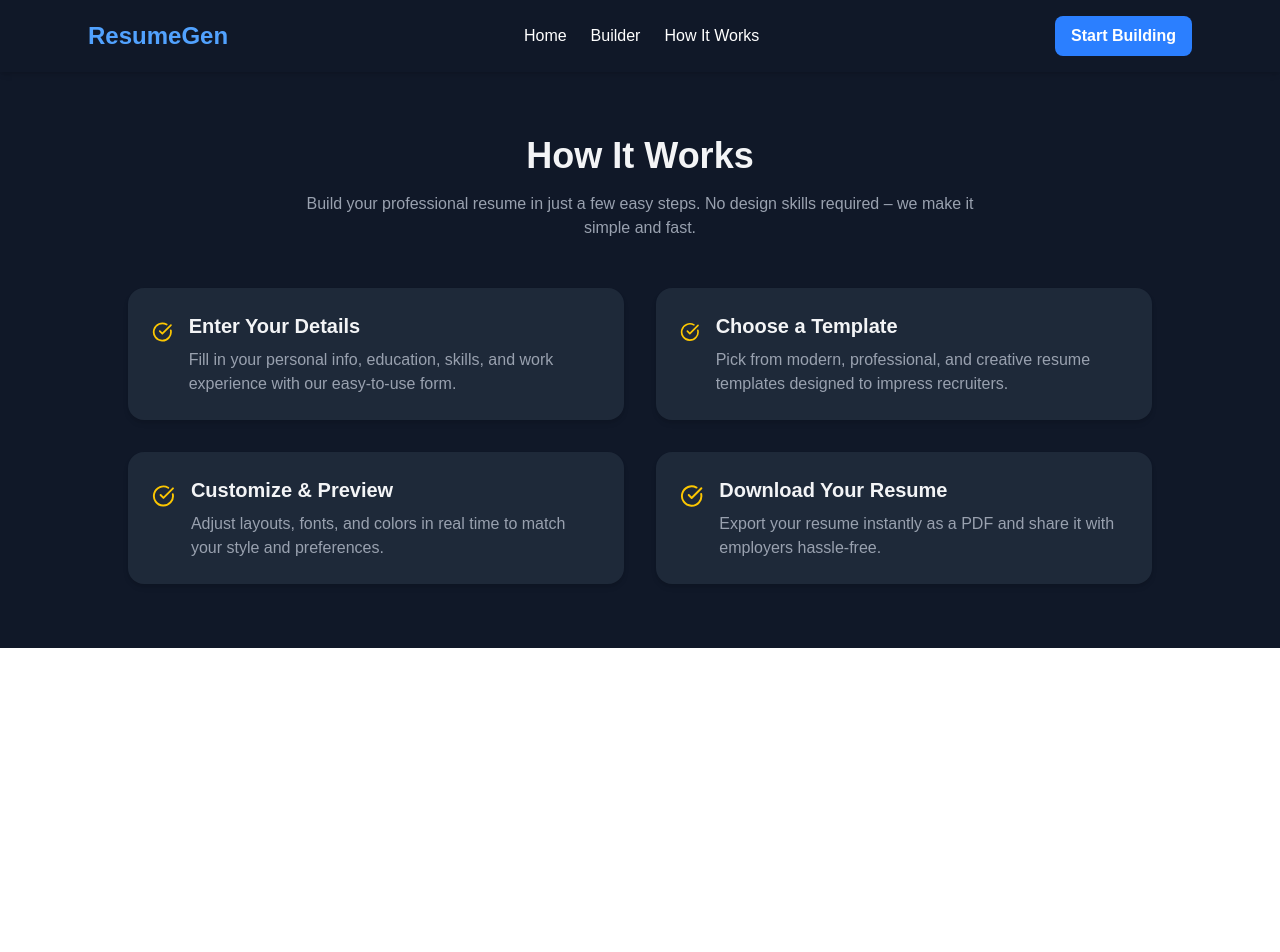
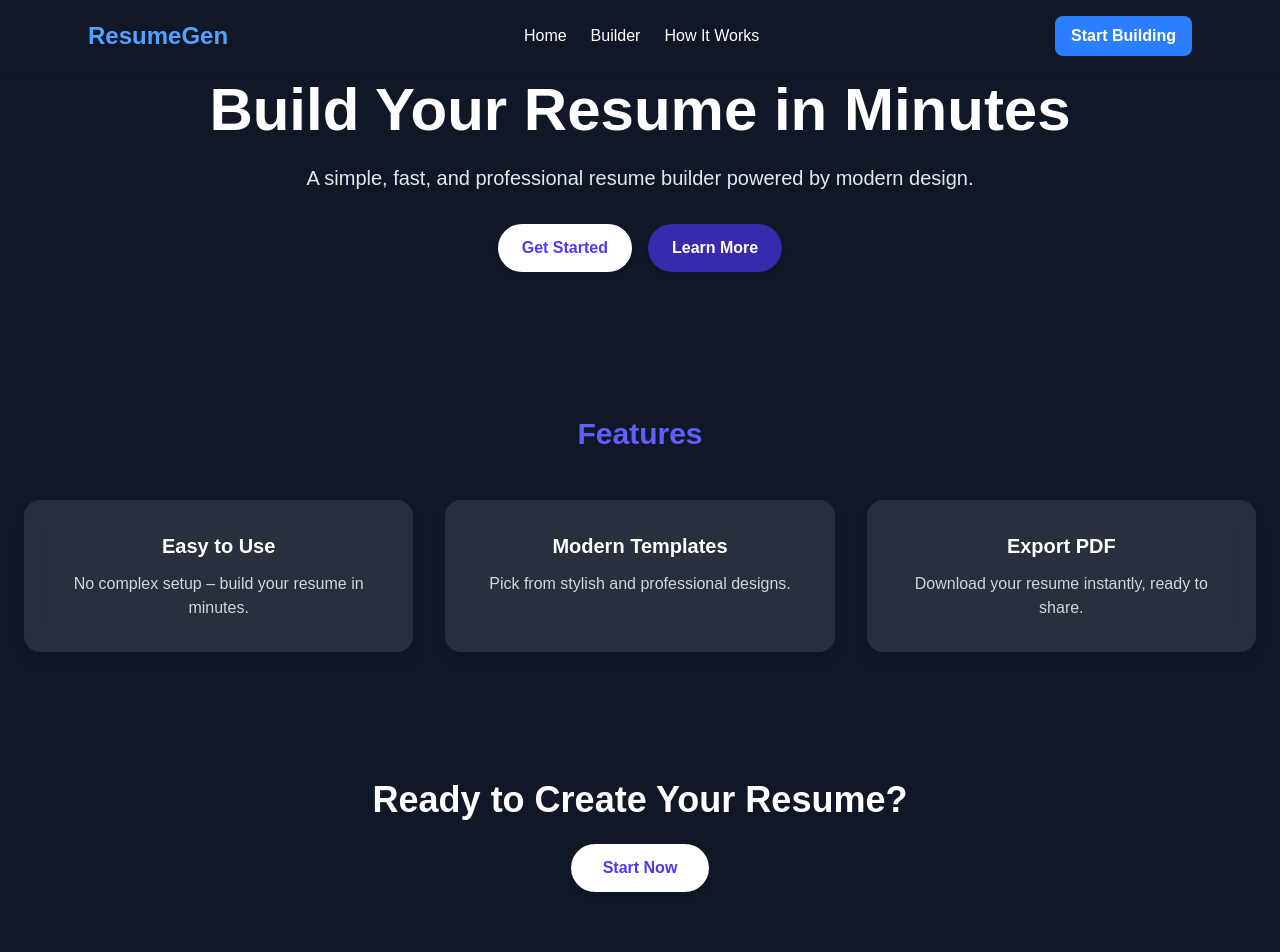
Before and after one commit to aryan21231212/Resume-builder, a Next.js app: page / in a window 1280 px wide. Shown: the top 952 px of the page. Before the commit the page ends 800 px from the top, so only its background shows below. Built offline with nearby package versions, Linux system fonts and the light colour scheme.

Commit message:
home section cretaed

```diff
--- a/app/page.tsx
+++ b/app/page.tsx
@@ -1,11 +1,13 @@
 import React from 'react'
 import Navbar from '../components/Navbar'
 import HowitWorks from '@/components/HowitWorks'
+import Home from '@/components/Home'
 
 const page = () => {
   return (
     <>
       <Navbar />
+      <Home />
       <HowitWorks />
     </>
   )
--- /dev/null
+++ b/components/Home.tsx
@@ -0,0 +1,62 @@
+"use client";
+import React from "react";
+
+const Home = () => {
+  return (
+    <div className="flex flex-col items-center w-full">
+
+      <section className="w-full bg-gray-900 text-white text-center py-20 px-6">
+        <h1 className="text-4xl md:text-6xl font-extrabold mb-6">
+          Build Your Resume in Minutes
+        </h1>
+        <p className="text-lg md:text-xl text-gray-200 mb-8">
+          A simple, fast, and professional resume builder powered by modern design.
+        </p>
+        <div className="flex justify-center gap-4">
+          <button className="bg-white text-indigo-600 px-6 py-3 rounded-full font-semibold shadow-md hover:bg-gray-100 transition">
+            Get Started
+          </button>
+          <button className="bg-indigo-800 px-6 py-3 rounded-full font-semibold shadow-md hover:bg-indigo-700 transition">
+            Learn More
+          </button>
+        </div>
+      </section>
+
+      {/* Features Section */}
+      <section className="py-16 bg-gray-900 px-6  w-full text-center">
+        <h2 className="text-3xl font-bold text-indigo-500 mb-12">Features</h2>
+        <div className="grid gap-8 md:grid-cols-3">
+          {[
+            { title: "Easy to Use", desc: "No complex setup – build your resume in minutes." },
+            { title: "Modern Templates", desc: "Pick from stylish and professional designs." },
+            { title: "Export PDF", desc: "Download your resume instantly, ready to share." }
+          ].map((f, i) => (
+            <div
+              key={i}
+              className="bg-white/10 backdrop-blur-md p-8 rounded-2xl shadow-lg hover:shadow-xl"
+            >
+              <h3 className="text-xl font-semibold text-white mb-3">{f.title}</h3>
+              <p className="text-gray-300">{f.desc}</p>
+            </div>
+          ))}
+        </div>
+      </section>
+
+      {/* CTA Section */}
+      <section className="w-full bg-gray-900 text-white text-center py-16 px-6">
+        <h2 className="text-3xl md:text-4xl font-bold mb-6">
+          Ready to Create Your Resume?
+        </h2>
+        <button className="bg-white text-indigo-600 px-8 py-3 rounded-full font-bold shadow-md hover:bg-gray-100 transition">
+          Start Now
+        </button>
+      </section>
+
+      <div className="w-full h-5 bg-white">
+
+      </div>
+    </div>
+  );
+};
+
+export default Home;
--- a/components/HowitWorks.tsx
+++ b/components/HowitWorks.tsx
@@ -31,7 +31,7 @@ const steps = [
 
 const HowitWorks = () => {
   return (
-    <section className="w-full py-16 bg-gray-900 text-gray-100 px-6 md:px-12">
+    <section className="w-full h-screen py-16 bg-gray-900 text-gray-100 px-6 md:px-12">
       <div className="max-w-5xl mx-auto text-center">
         <h2 className="text-3xl md:text-4xl font-bold mb-4">How It Works</h2>
         <p className="text-gray-400 max-w-2xl mx-auto mb-12">
--- a/components/Navbar.tsx
+++ b/components/Navbar.tsx
@@ -3,7 +3,7 @@ import Link from "next/link";
 
 export default function Navbar() {
   return (
-    <nav className="w-full bg-gray-900 sticky text-white shadow-md">
+    <nav className="w-full  bg-gray-900 fixed text-white shadow-md">
       <div className="max-w-6xl mx-auto flex justify-between items-center px-6 py-4">
 
 
```
